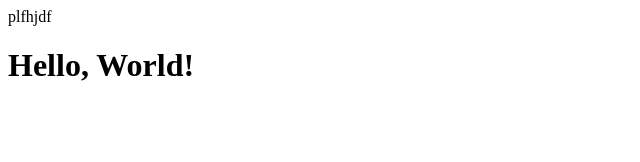
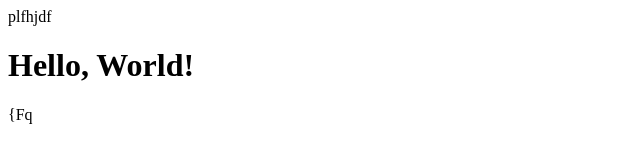
Before and after one commit to Grock-Crock/first, a plain HTML site: page index.html in a window 1280 px wide. Shown: the full height of the page, 0-640 px from the left. Drawn offline with Linux system fonts and the light colour scheme.

Commit message:
add two div

```diff
--- a/index.html
+++ b/index.html
@@ -4,5 +4,6 @@
     </head>
   <body>
     <h1>Hello, World!</h1>
+    <div>{Fq</div>
   </body>
 </html>
```
